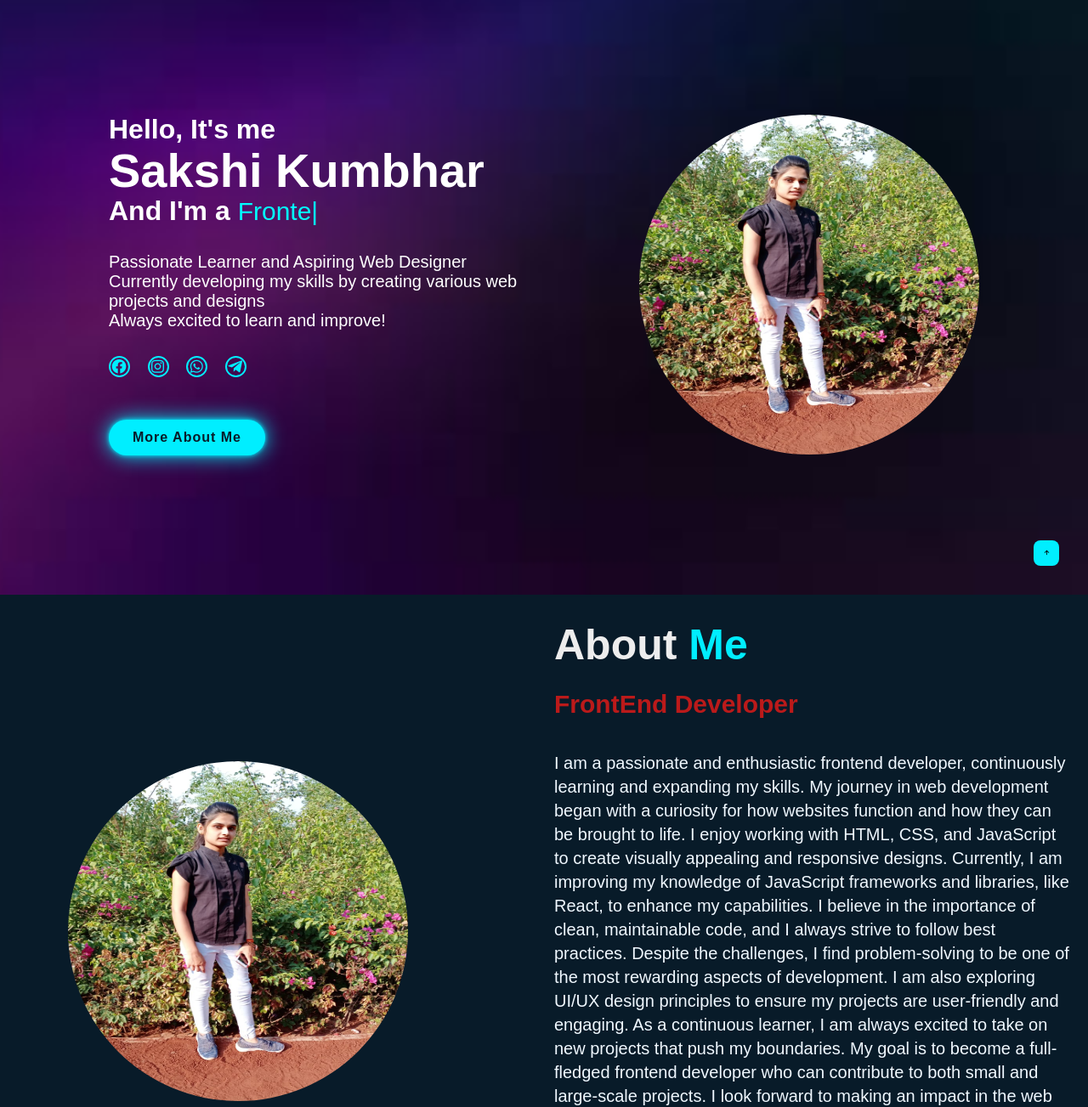
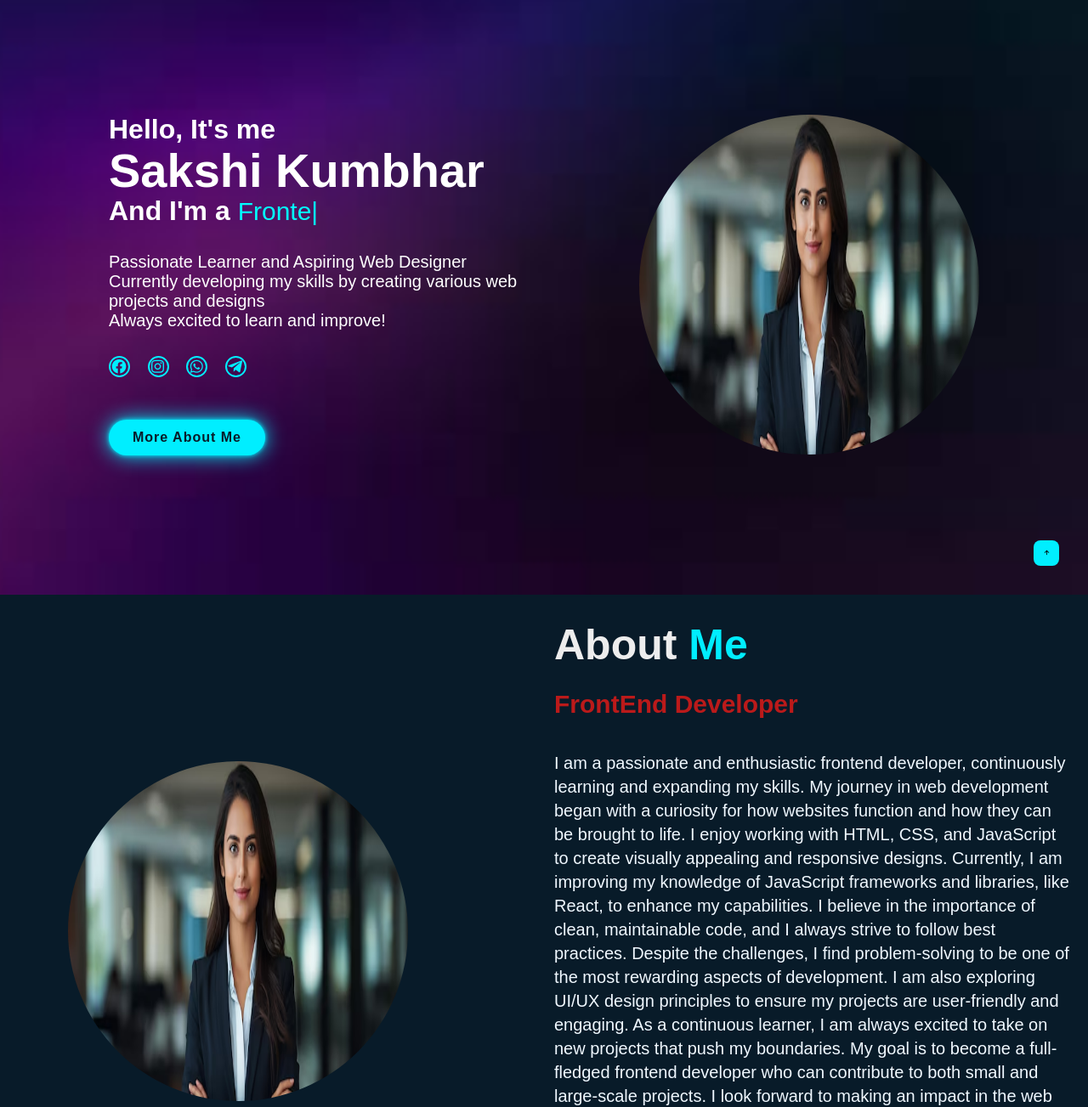
Before and after one commit to Sakshikumbhar121/My-Portfolio, a plain HTML site: page index.html in a window 1280 px wide. Shown: the part 100-1403 px from the top of the page at 85% size. Drawn offline with nearby package versions, Linux system fonts and the light colour scheme.

Commit message:
nineth commit

```diff
--- a/index.html
+++ b/index.html
@@ -27,7 +27,7 @@
     <section class="home">
       <div class="home-content">
         <img
-          src="IMG-20230428-WA0038.jpg"
+          src="young-confident-smiling-indian-business-woman-leader-successful-entrepreneur-professional-company_946346-5735.avif"
           alt="Sakshi Kumbhar"
         />
         <div class="text">
@@ -59,7 +59,7 @@
     <section class="about" id="about">
       <div class="about-img">
         <img
-          src="IMG-20230428-WA0038.jpg"
+          src="young-confident-smiling-indian-business-woman-leader-successful-entrepreneur-professional-company_946346-5735.avif"
           alt="Sakshi Kumbhar"
         />
       </div>
```
Also changed, not shown: IMG-20230428-WA0038.jpg (deleted), young-confident-smiling-indian-business-woman-leader-successful-entrepreneur-professional-company_946346-5735.avif (added).
